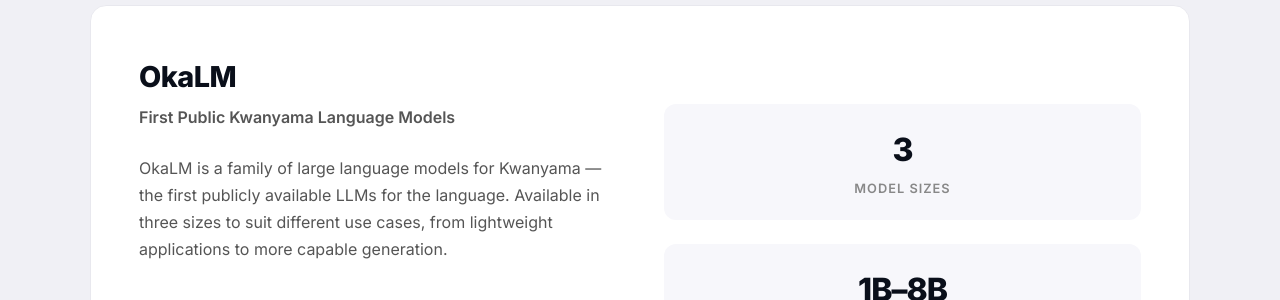
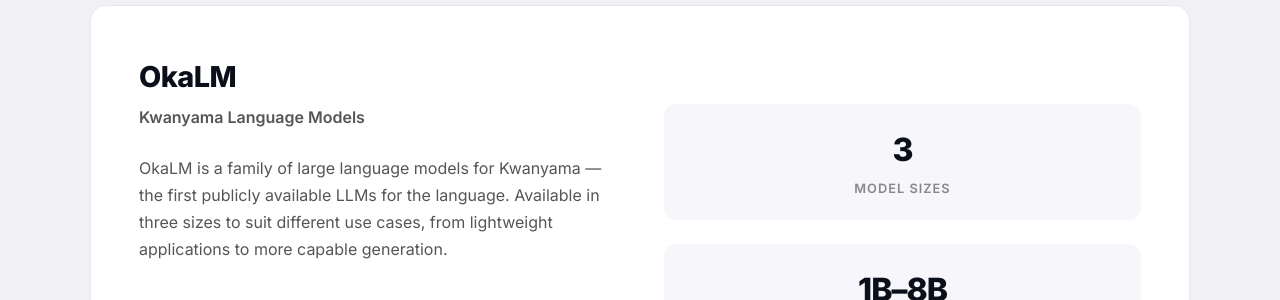
Before and after one commit to okalai-ai/okalai-site, a Jekyll site: the page built from index.md, in a window 1280 px wide and 900 px high, scrolled down 2364 px. Shown: the part 153-453 px from the top of the window. Built offline with Jekyll 4.4.1, drawn with Linux system fonts in a browser that asks for light colours.

```diff
--- a/index.md
+++ b/index.md
@@ -129,7 +129,7 @@ title: Home
     <div class="product-card" data-sr style="margin-top: 3rem;">
       <div class="product-info">
         <h3>OkaLM</h3>
-        <p class="product-tagline">First Public Kwanyama Language Models</p>
+        <p class="product-tagline">Kwanyama Language Models</p>
         <p>
           OkaLM is a family of large language models for Kwanyama — the first publicly available LLMs for the language. Available in three sizes to suit different use cases, from lightweight applications to more capable generation.
         </p>
```
